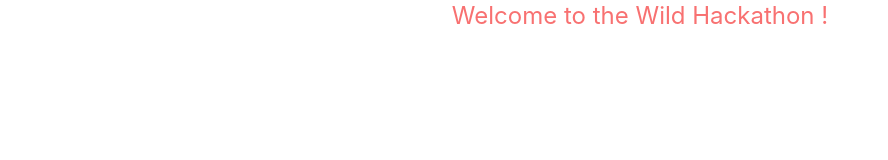
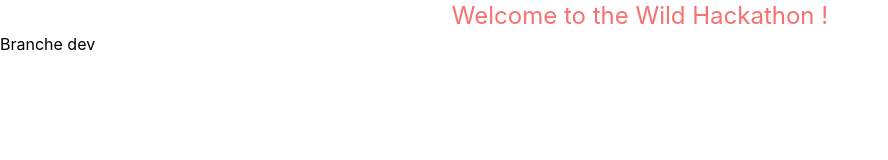
Before and after one commit to Gakchabla/la_valise, a React (Create React App) app in the folder front-end/: page / in a window 1280 px wide. Shown: the top 160 px of the page, without its empty margins (0-888 px from the left). Built offline with nearby package versions, Linux system fonts and the light colour scheme.

Commit message:
branche dev

```diff
--- a/front-end/src/Pages/Home.jsx
+++ b/front-end/src/Pages/Home.jsx
@@ -6,6 +6,7 @@ function Home() {
       <h1 className="flex justify-center text-2xl text-red-400">
         Welcome to the Wild Hackathon !
       </h1>
+      <h2>Branche dev</h2>
     </div>
   );
 }
```
